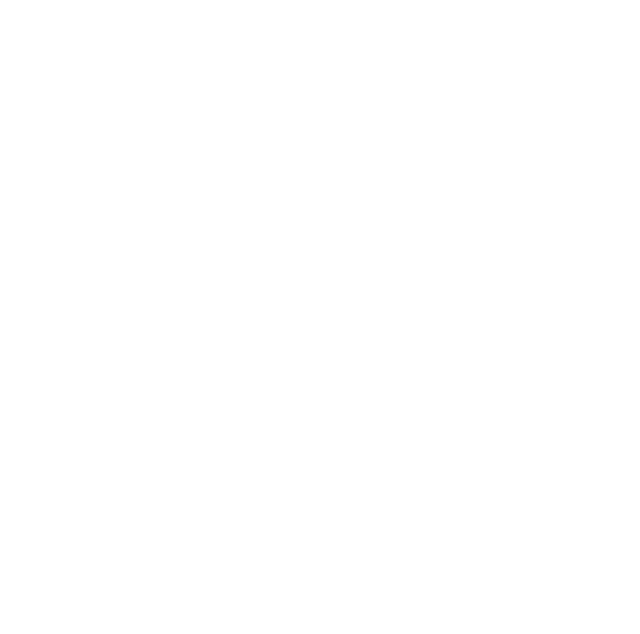
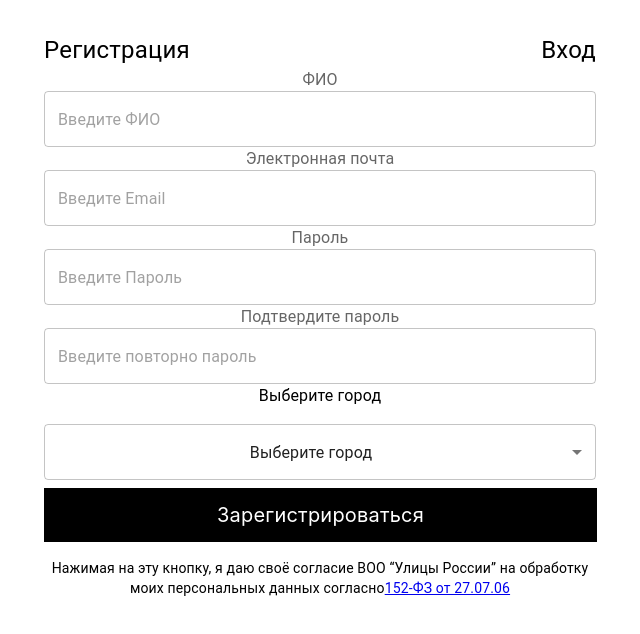
Before and after one commit to street-russia-hackaton/frontend, a React (Vite) app: page /register in a window 1280 px wide. Before the commit this address had no page. Shown: the top 634 px of the page, without its empty margins (320-960 px from the left). Built offline with nearby package versions, Linux system fonts and the light colour scheme.

Commit message:
feat:add login,register componet, add hook form

```diff
--- a/package.json
+++ b/package.json
@@ -12,13 +12,16 @@
   "dependencies": {
     "@emotion/react": "^11.11.4",
     "@emotion/styled": "^11.11.5",
+    "@hookform/resolvers": "^3.3.4",
     "@mui/material": "^5.15.17",
     "@vitejs/plugin-react": "^4.2.1",
     "react": "^18.2.0",
     "react-dom": "^18.2.0",
     "react-hook-form": "^7.51.4",
     "react-router-dom": "^6.23.0",
-    "vite-plugin-svgr": "^4.2.0"
+    "vite-plugin-svgr": "^4.2.0",
+    "yarn": "^1.22.21",
+    "yup": "^1.3.3"
   },
   "devDependencies": {
     "@types/json-schema": "^7.0.15",
--- a/src/App.tsx
+++ b/src/App.tsx
@@ -1,7 +1,7 @@
 import { useState } from 'react';
 import './App.module.scss';
 import { Route, Routes } from 'react-router-dom';
-import { Main, About, Login } from './components/pages';
+import { Main, About, Login, Register } from './components/pages';
 
 function App() {
     const [count, setCount] = useState(0);
@@ -12,6 +12,7 @@
                 <Route path="/main" element={<Main />} />
                 <Route path="/about" element={<About />} />
                 <Route path="/login" element={<Login />} />
+                <Route path="/register" element={<Register />} />
             </Routes>
         </>
     );
--- a/src/components/btns/SubmitBtn.tsx
+++ b/src/components/btns/SubmitBtn.tsx
@@ -6,29 +6,25 @@
     width?: string;
     height?: string;
     fontSize?: string;
-  fontWeigth?: string;
-  backgroundColor?: string;
     color?: string;
     borderRadius?: string;
-  hoverBackgroundColor?: string;
-  focusBackgroundColor?: string;
     disabled?: boolean;
     onClick?: () => void;
 }
 
 const styles = {
     container: {
-    textTransform: 'none'
+        textTransform: 'none',
     },
     title: {
         fontFamily: 'Inter',
-    lineHeight: '1.25'
+        lineHeight: '1.25',
     },
     icon: {
         marginRight: '8px',
         width: '20px',
-    height: '22px'
-  }
+        height: '22px',
+    },
 };
 
 export default function SubmitButton({
@@ -36,14 +32,11 @@
     width,
     height,
     fontSize,
-  fontWeigth,
-  backgroundColor,
     disabled,
     borderRadius,
     color,
-  hoverBackgroundColor,
-  focusBackgroundColor,
-  onClick
+
+    onClick,
 }: SubmitButtonProps) {
     return (
         <Button
@@ -51,16 +44,17 @@
             disableElevation
             sx={{
                 ...styles.container,
-        backgroundColor: backgroundColor ? backgroundColor : '#168E2C',
-        width: width ? width : '299px',
-        height: height ? height : '44px',
-        borderRadius: borderRadius ? borderRadius : '16px',
+                backgroundColor: '#000',
+                width: width ? width : '553px',
+                height: height ? height : '54px',
+                borderRadius: borderRadius ? borderRadius : '0',
                 '&:hover': {
-          backgroundColor: hoverBackgroundColor ? hoverBackgroundColor : '#0A771E'
+                    backgroundColor: '#000',
+                    opacity: '0.9',
                 },
                 '&:focus': {
-          backgroundColor: focusBackgroundColor ? focusBackgroundColor : '#0A771E'
-        }
+                    backgroundColor: '#000',
+                },
             }}
             disabled={disabled}
             onClick={onClick}
@@ -69,9 +63,9 @@
                 component="h2"
                 sx={{
                     ...styles.title,
-          fontSize: fontSize ? fontSize : '16px',
-          fontWeight: fontWeigth ? fontWeigth : '500',
-          color: color ? color : '#fff'
+                    fontSize: fontSize ? fontSize : '20px',
+                    fontWeight: '400',
+                    color: color ? color : '#fff',
                 }}
             >
                 {title}
--- /dev/null
+++ b/src/components/navAuthTitle/navAuthTitle.tsx
@@ -0,0 +1,36 @@
+import { useState } from 'react';
+import { Typography, Box } from '@mui/material';
+import { Link } from 'react-router-dom';
+
+interface NavAuthTitleProps {
+    title?: string;
+}
+
+const styles = {
+    container: { display: 'flex', justifyContent: 'space-between' },
+    text: { fontSize: '24px', fontWeight: '400' },
+    link: { textDecoration: 'none', color: '#000' },
+};
+
+export default function NavAuthTitle({ title }: NavAuthTitleProps) {
+    const [isLogin, setIsLogin] = useState(true);
+
+    const toggleForm = () => {
+        setIsLogin(!isLogin);
+    };
+
+    return (
+        <Box sx={styles.container}>
+            <Typography component="p" sx={styles.text}>
+                <Link to="/register" onClick={toggleForm} style={styles.link}>
+                    Регистрация
+                </Link>
+            </Typography>
+            <Typography component="p" sx={styles.text}>
+                <Link to="/login" onClick={toggleForm} style={styles.link}>
+                    Вход
+                </Link>
+            </Typography>
+        </Box>
+    );
+}
--- a/src/components/pages/index.tsx
+++ b/src/components/pages/index.tsx
@@ -1,5 +1,6 @@
 import Main from './main';
 import About from './about';
 import Login from './login';
+import Register from './register';
 
-export { Main, About, Login };
+export { Main, About, Login, Register };
--- a/src/components/pages/login/Login.tsx
+++ b/src/components/pages/login/Login.tsx
@@ -1,9 +1,44 @@
-import React from 'react';
+import { useState } from 'react';
+import { TextField, Typography, Container, Box } from '@mui/material';
+
+import NavAuthTitle from '../../navAuthTitle/navAuthTitle';
+import SubmitBtn from '../../btns/SubmitBtn';
 
 export default function Login() {
+    const [email, setEmail] = useState('');
+    const [password, setPassword] = useState('');
+
+    const handleEmailChange = (e) => {
+        setEmail(e.target.value);
+    };
+
+    const handlePasswordChange = (e) => {
+        setPassword(e.target.value);
+    };
+
+    const handleSubmit = (e) => {
+        e.preventDefault();
+
+        console.log('Email:', email);
+        console.log('Password:', password);
+        console.log('Name:', name);
+        setEmail('');
+        setPassword('');
+    };
+
     return (
-        <>
-            <p>login</p>
-        </>
+        <Container maxWidth="sm">
+            <Box mt={4} textAlign="center">
+                <NavAuthTitle />
+                <form onSubmit={handleSubmit}>
+                    <TextField label="Email" variant="outlined" fullWidth margin="normal" value={email} onChange={handleEmailChange} />
+                    <TextField label="Пароль" type="password" variant="outlined" fullWidth margin="normal" value={password} onChange={handlePasswordChange} />
+                    <Typography variant="body2" style={{ marginTop: '1rem' }}>
+                        Если вы являетесь членом организации, можете найти свой пароль на почте, которую указывали при вступлении.
+                    </Typography>
+                    <SubmitBtn title="Войти" />
+                </form>
+            </Box>
+        </Container>
     );
 }
--- /dev/null
+++ b/src/components/pages/register/Register.tsx
@@ -0,0 +1,65 @@
+import { useState } from 'react';
+import { Typography, Container, Box } from '@mui/material';
+import { Link as RouterLink } from 'react-router-dom';
+import NavAuthTitle from '../../navAuthTitle/navAuthTitle';
+import SubmitBtn from '../../btns/SubmitBtn';
+import TextFieldAuth from '../../textfieldAuth/textfieldAuth';
+import SelectAuth from '../../selectAuth/selectAuth';
+
+export default function Register() {
+    const [isLogin, setIsLogin] = useState(true);
+    const [email, setEmail] = useState('');
+    const [name, setName] = useState('');
+    const [password, setPassword] = useState('');
+    const [city, setCity] = useState('');
+
+    const handleNameChange = (e) => {
+        setName(e.target.value);
+    };
+
+    const handleEmailChange = (e) => {
+        setEmail(e.target.value);
+    };
+
+    const handlePasswordChange = (e) => {
+        setPassword(e.target.value);
+    };
+
+    const handleSubmit = (e) => {
+        e.preventDefault();
+        console.log('Email:', email);
+        console.log('Password:', password);
+        console.log('Name:', name);
+        console.log('City:', city);
+        setName('');
+        setEmail('');
+        setPassword('');
+        setCity('');
+    };
+
+    const toggleForm = () => {
+        setIsLogin(!isLogin);
+    };
+
+    return (
+        <Container maxWidth="sm">
+            <Box mt={4} textAlign="center">
+                <NavAuthTitle />
+                <form onSubmit={handleSubmit}>
+                    <TextFieldAuth label="ФИО" placeholder="Введите ФИО" value={name} onChange={handleNameChange} id="name" />
+                    <TextFieldAuth label="Электронная почта" placeholder="Введите Email" value={email} id="email" onChange={handleEmailChange} />
+                    <TextFieldAuth label="Пароль" placeholder="Введите Пароль" value={password} id="password" onChange={handlePasswordChange} />
+                    <TextFieldAuth label="Подтвердите пароль" placeholder="Введите повторно пароль" value={password} id="password" onChange={handlePasswordChange} />
+                    <SelectAuth label="Выберите город" />
+                    <SubmitBtn title="Зарегистрироваться" />
+                    <Typography variant="body2" style={{ marginTop: '1rem' }}>
+                        Нажимая на эту кнопку, я даю своё согласие ВОО “Улицы России” на обработку моих персональных данных согласно
+                        <RouterLink to="#" onClick={toggleForm}>
+                            152-ФЗ от 27.07.06
+                        </RouterLink>
+                    </Typography>
+                </form>
+            </Box>
+        </Container>
+    );
+}
--- /dev/null
+++ b/src/components/pages/register/index.tsx
@@ -0,0 +1,3 @@
+import Register from './Register';
+
+export default Register;
--- /dev/null
+++ b/src/components/selectAuth/selectAuth.tsx
@@ -0,0 +1,41 @@
+import { Select, MenuItem, FormControl, Typography } from '@mui/material';
+
+// interface City {
+//     id: number;
+//     name: string;
+// }
+
+interface SelectAuthProps {
+    label?: string;
+    value?: string;
+    placeholder?: string;
+    onChange?: () => void;
+
+    // cities?: City[];
+}
+
+const city = [
+    { id: 0, name: 'Выберите город' },
+    { id: 1, name: 'Москва' },
+    { id: 2, name: 'Санкт-Петербург' },
+    { id: 3, name: 'Екатеринбург' },
+    { id: 4, name: 'Казань' },
+    { id: 5, name: 'Владивосток' },
+];
+
+export default function SelectAuth({ label, value, onChange }: SelectAuthProps) {
+    return (
+        <>
+            <Typography>{label}</Typography>
+            <FormControl variant="outlined" fullWidth margin="normal">
+                <Select id="city-select" fullWidth value={value} onChange={onChange} defaultValue="Выберите город">
+                    {city?.map((city) => (
+                        <MenuItem key={city.id} value={city.name}>
+                            {city.name}
+                        </MenuItem>
+                    ))}
+                </Select>
+            </FormControl>
+        </>
+    );
+}
--- /dev/null
+++ b/src/components/textfieldAuth/textfieldAuth.tsx
@@ -0,0 +1,18 @@
+import { TextField, InputLabel } from '@mui/material';
+
+interface TextFieldAuthProps {
+    label: string;
+    placeholder?: string;
+    value: string;
+    id: string;
+    onChange: (event: React.ChangeEvent<HTMLInputElement>) => void;
+}
+
+export default function TextFieldAuth({ label, placeholder, value, onChange, id }: TextFieldAuthProps) {
+    return (
+        <>
+            <InputLabel>{label}</InputLabel>
+            <TextField placeholder={placeholder} fullWidth value={value} onChange={onChange} id={id} />
+        </>
+    );
+}
```
Also changed, not shown: src/components/pages/register/Register.module.scss (added), 1 other file (tests, documents, lock files or other folders). Lines whose indentation alone changed are shown as unchanged.
